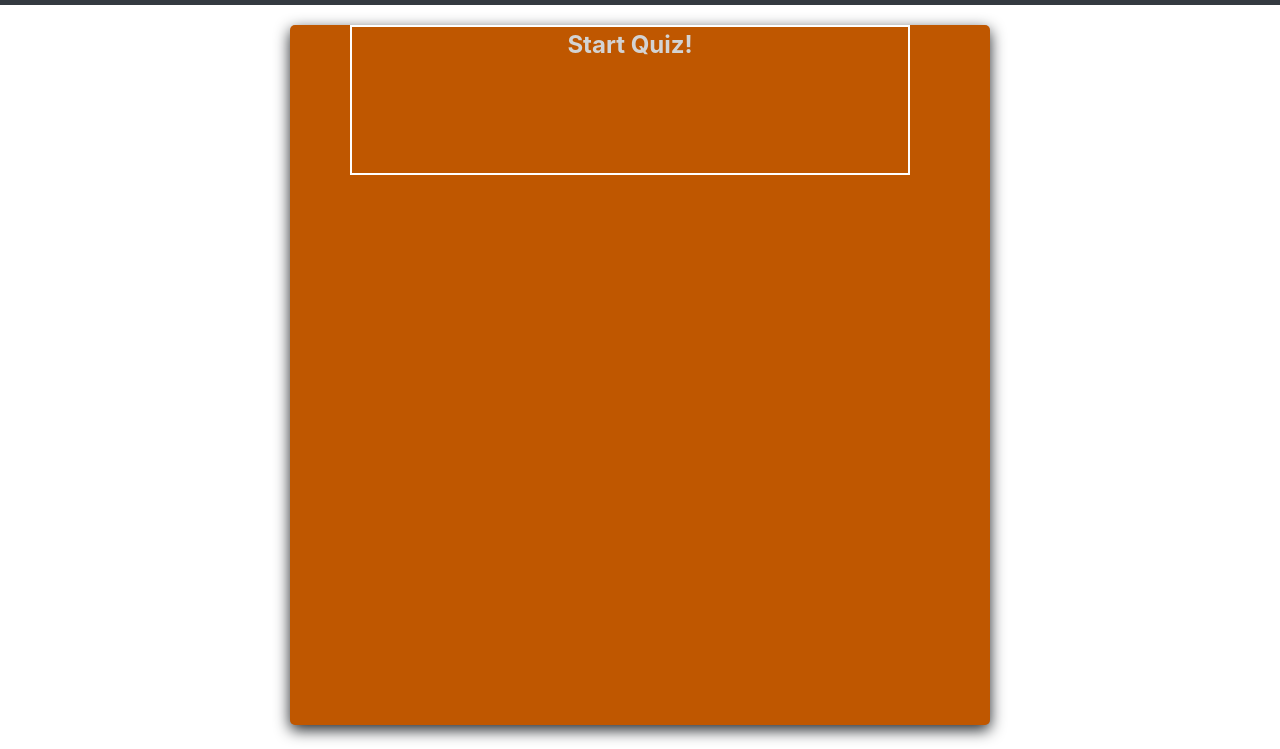
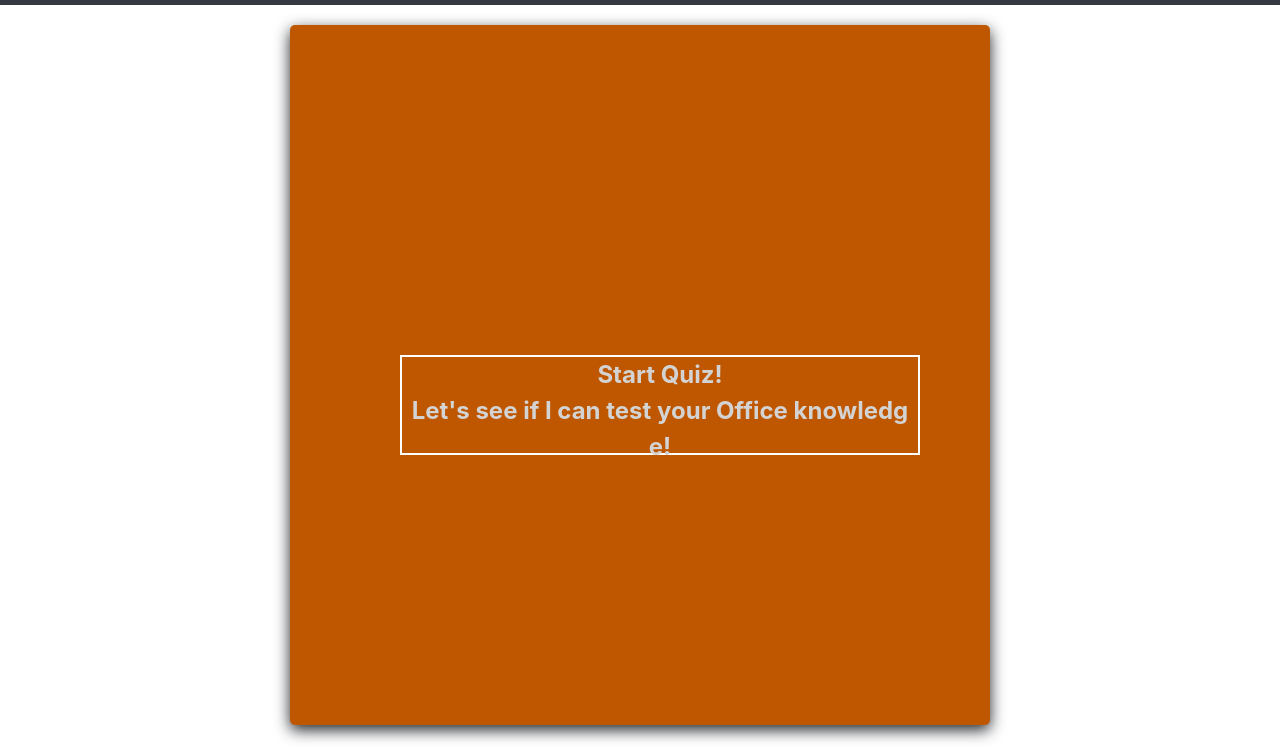
Before and after one commit to joshkuruvilla512/Trivia-Quiz, a plain HTML site: page index.html in a window 1280 px wide. Shown: the part 51-800 px from the top of the page. Drawn offline with nearby package versions, Linux system fonts and the light colour scheme.

Commit message:
Final stages

```diff
--- a/index.html
+++ b/index.html
@@ -38,7 +38,7 @@
     </nav>
 
     <div id="container">
-        <div id="start">Start Quiz!</div>
+        <div id="start">Start Quiz!<br> Let's see if I can test your Office knowledge!</div>
         <div id="quiz" style="display: none">
             <div id="question"></div>
             <div id="qImg"></div>
--- a/style.css
+++ b/style.css
@@ -23,21 +23,21 @@ body{
     font-size: 1.5em;
     font-weight: bolder;
     word-break: break-all;
-    width:80%;
-    height:150px;
-    margin-left: 60px;
+    width: 520px;
+    height: 100px;
+    margin: 30px;
+    top: 300px;
+    left: 80px;
     /* padding-top: 10px; */
-    bottom: 10px;
-    border : 2px solid #FFFFFF;
+    /* bottom: 4px; */
+    border: 2px solid #FFFFFF;
     text-align: center;
     cursor: pointer;
-    /* position: relative; */
-    /* left:300px;
-    top:50px; */
-    color : lightgrey;
+    position: absolute;
+    color: lightgrey;
 }
 #start:hover{
-    border: 3px solid lightseagreen;
+    /* border: 3px solid lightseagreen; */
     color : lightseagreen;
 }
 
```
